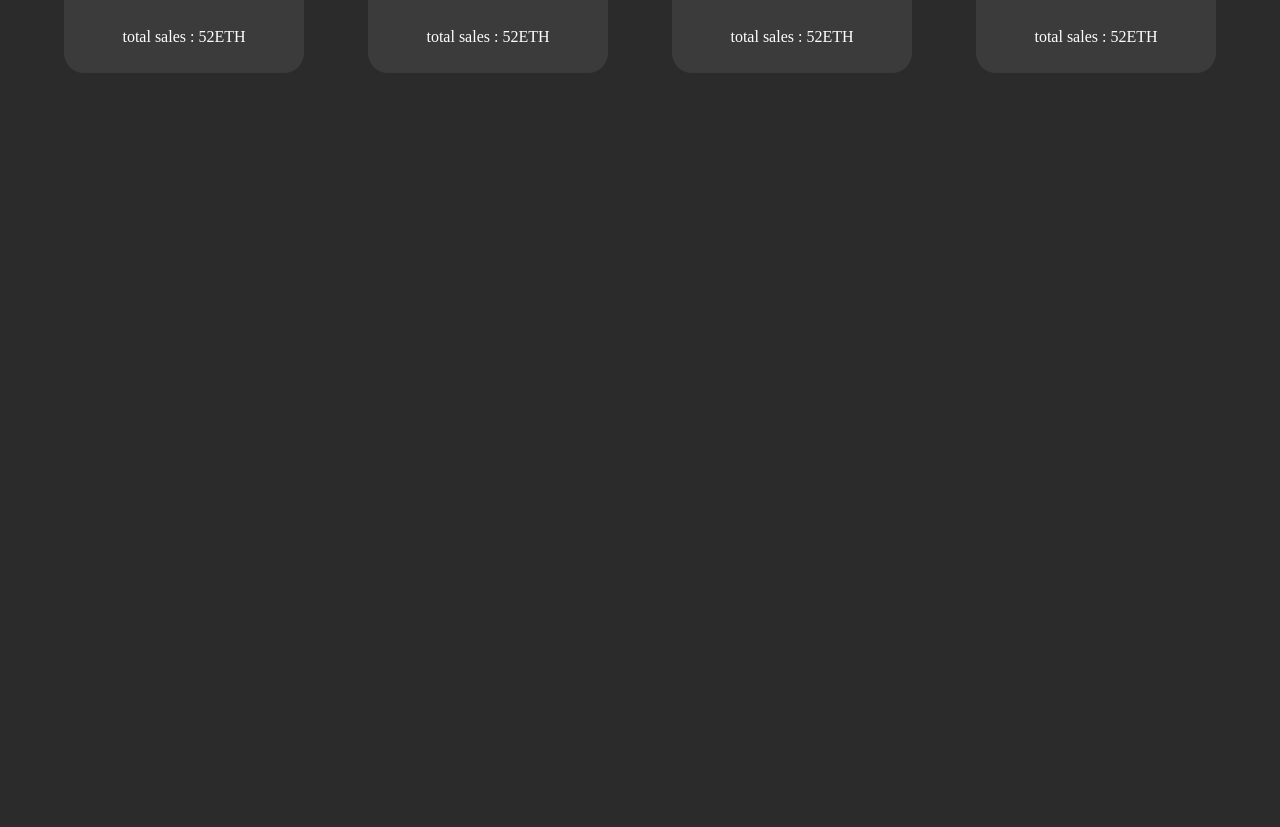
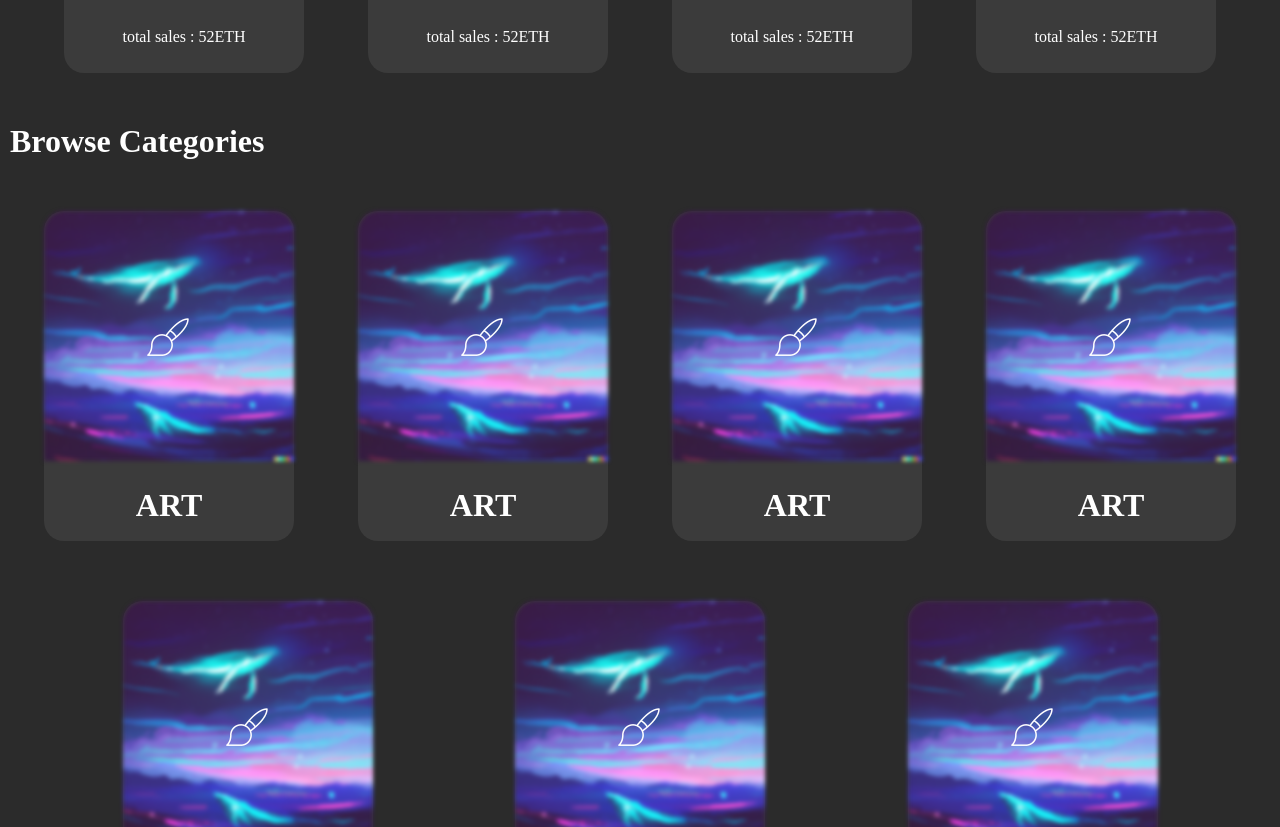
Before and after one commit to 3alehi/nft-market-palace, a Next.js app in the folder nft-market-place/: page / in a window 1280 px wide. Shown: the part 2460-3287 px from the top of the page. Before the commit the page ends 2543 px from the top, so only its background shows below. Built offline with nearby package versions, Linux system fonts and the light colour scheme.

Commit message:
end category

```diff
--- /dev/null
+++ b/nft-market-place/src/Cpmponnets/CategoryBox/CategoryBox.jsx
@@ -0,0 +1,21 @@
+import React from "react";
+import style from "./CategoryBox.module.css";
+export default function CategoryBox() {
+  return (
+    <div className={style.CategoryBox}>
+      <div className={style.img_wrap}>
+        <img
+          className={style.category_img}
+          src="./img/Category/Image Placeholder (12).png"
+          alt=""
+        />
+        <img
+          className={style.category_icon}
+          src="./img/Icon/PaintBrush (1).png"
+          alt=""
+        />
+      </div>
+      <h1>ART</h1>
+    </div>
+  );
+}
--- /dev/null
+++ b/nft-market-place/src/Cpmponnets/CategoryBox/CategoryBox.module.css
@@ -0,0 +1,42 @@
+.category_img{
+    filter: blur(2px);
+}
+.category_icon{
+    width: 50px;
+    height: 50px;
+}
+.CategoryBox{
+    /* position: relative; */
+    width: 250px;
+    height: 330px;
+display: flex;
+    background-color: #3B3B3B;
+    flex-direction: column;
+border-radius: 20px;
+    text-align: center;
+    margin: 30px;
+    transition: all 0.3s;
+cursor: pointer;
+
+}
+.CategoryBox:hover{
+    transform: scale(0.9);
+
+}
+.img_wrap{
+    position: relative;
+    width: 100%;
+    /* height: 100%; */
+
+}
+.img_wrap :nth-child(1){
+width: 100%;
+
+}
+.category_icon{
+    position: absolute;
+    left: 50%;
+    top: 50%;
+    transform: translateX(-50%)  translateY(-50%);
+
+}
--- /dev/null
+++ b/nft-market-place/src/app/Category/Category.jsx
@@ -0,0 +1,21 @@
+import React from 'react'
+import style from "./Category.module.css"
+import CategoryBox from '@/Cpmponnets/CategoryBox/CategoryBox'
+export default function Category() {
+  return (
+    <div className={style.Category}>
+      <h1>Browse Categories</h1>
+   <div className={style.Box_category}>
+   <CategoryBox/>
+      <CategoryBox/>
+      <CategoryBox/>
+      <CategoryBox/>
+      <CategoryBox/>
+      <CategoryBox/>
+      <CategoryBox/>
+   </div>
+
+
+    </div>
+  )
+}
--- /dev/null
+++ b/nft-market-place/src/app/Category/Category.module.css
@@ -0,0 +1,9 @@
+.Category{
+    color: #ffffff;
+    margin-top: 40px;
+}
+.Box_category{
+    display: flex;
+    flex-wrap: wrap;
+    justify-content: space-evenly;
+}
--- a/nft-market-place/src/app/page.js
+++ b/nft-market-place/src/app/page.js
@@ -3,6 +3,7 @@ import './reset.css';
 import Header from './Header/Header';
 import Collection from './Collection/Collection';
 import Creators from './creators/Creators';
+import Category from './Category/Category';
 
 export default function page() {
   return (
@@ -10,6 +11,7 @@ export default function page() {
       <Header/>
       <Collection/>
       <Creators/>
+      <Category/>
 
 
 
```
Also changed, not shown: nft-market-place/public/img/Category/Image Placeholder (12).png (added), nft-market-place/public/img/Icon/PaintBrush (1).png (added).
